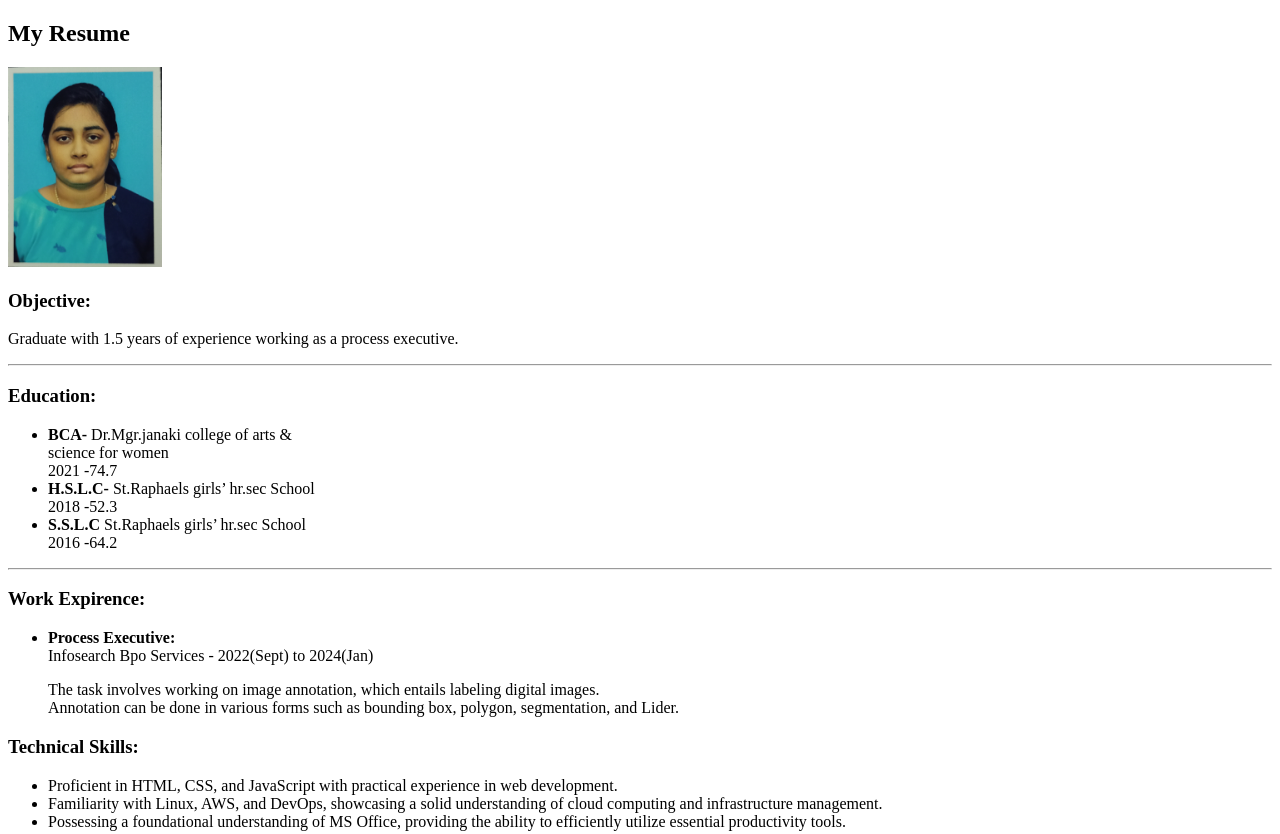
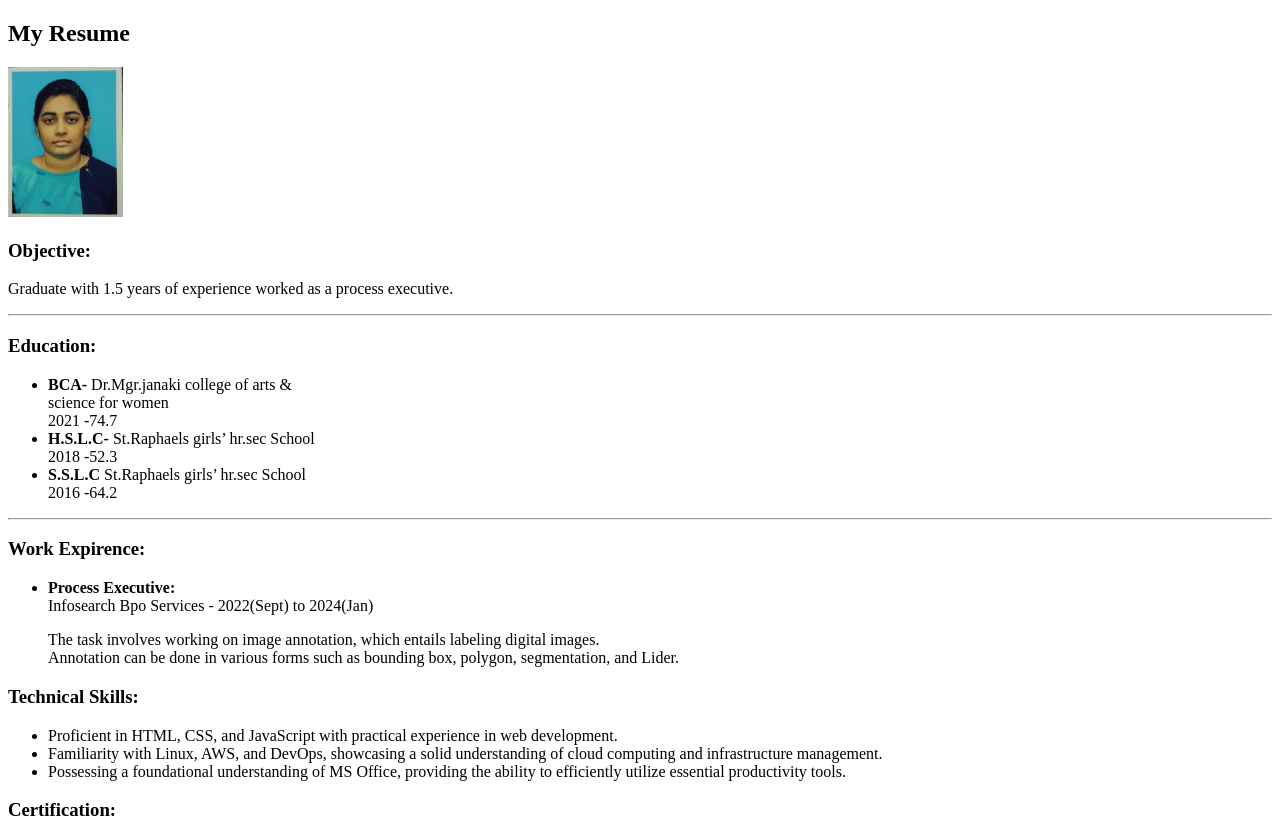
Before and after one commit to jennn-29/portfolio, a plain HTML site: page index.html in a window 1280 px wide. Shown: the top 834 px of the page. Drawn offline with Linux system fonts and the light colour scheme.

Commit message:
Add files via upload

```diff
--- a/index.html
+++ b/index.html
@@ -1,11 +1,11 @@
 <!DOCTYPE html>
 <head>
     <tile><h2>My Resume</h2></tile>
-    <img src="./assets/image.jpg" height="200">
+    <img src="./assets/image.jpg" height="150">
 </head>
 <body>
     <h3>Objective:</h3>
-    <p>Graduate with 1.5 years of experience working as a process executive.</p><hr/>
+    <p>Graduate with 1.5 years of experience worked as a process executive.</p><hr/>
     <h3>Education:</h3>
     <ul>
         <li><b>BCA-</b> Dr.Mgr.janaki college of arts &<br>
```
